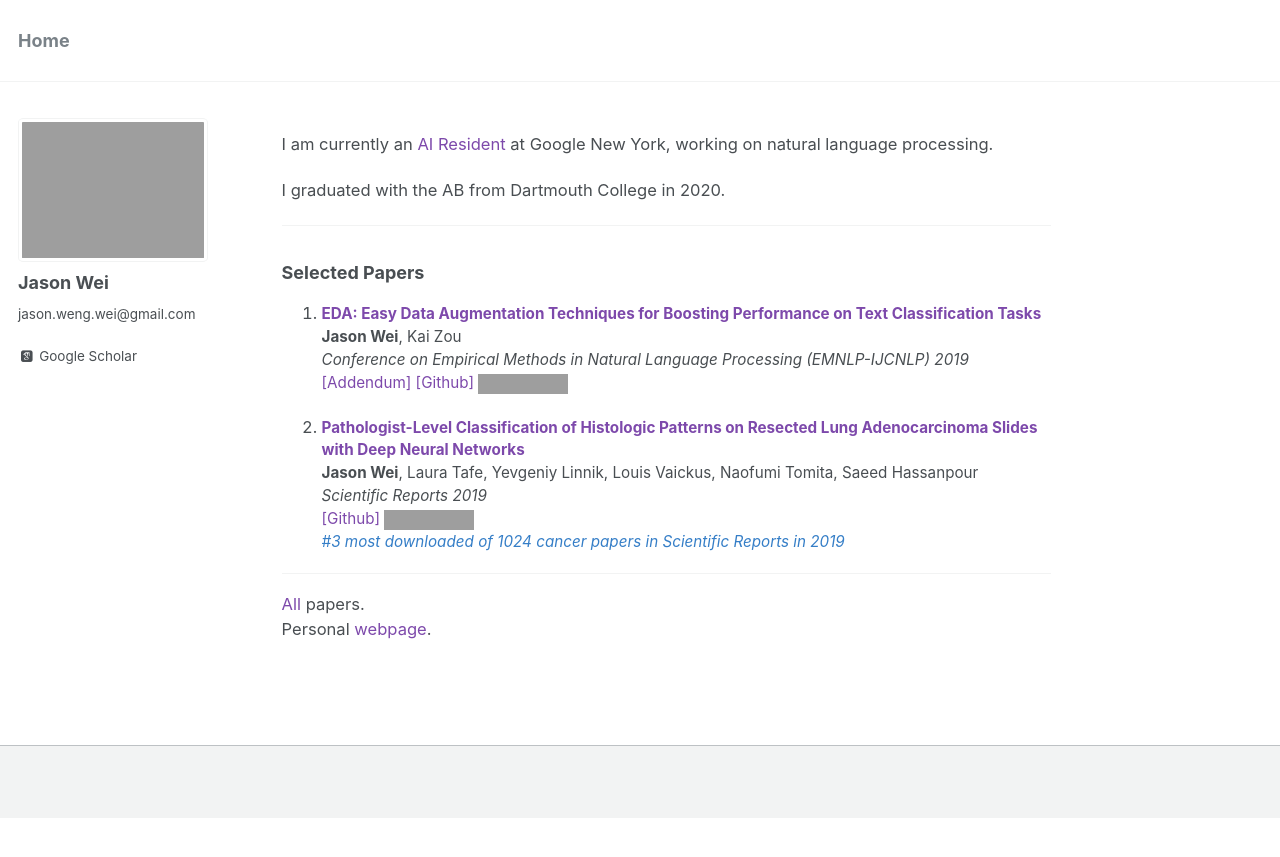
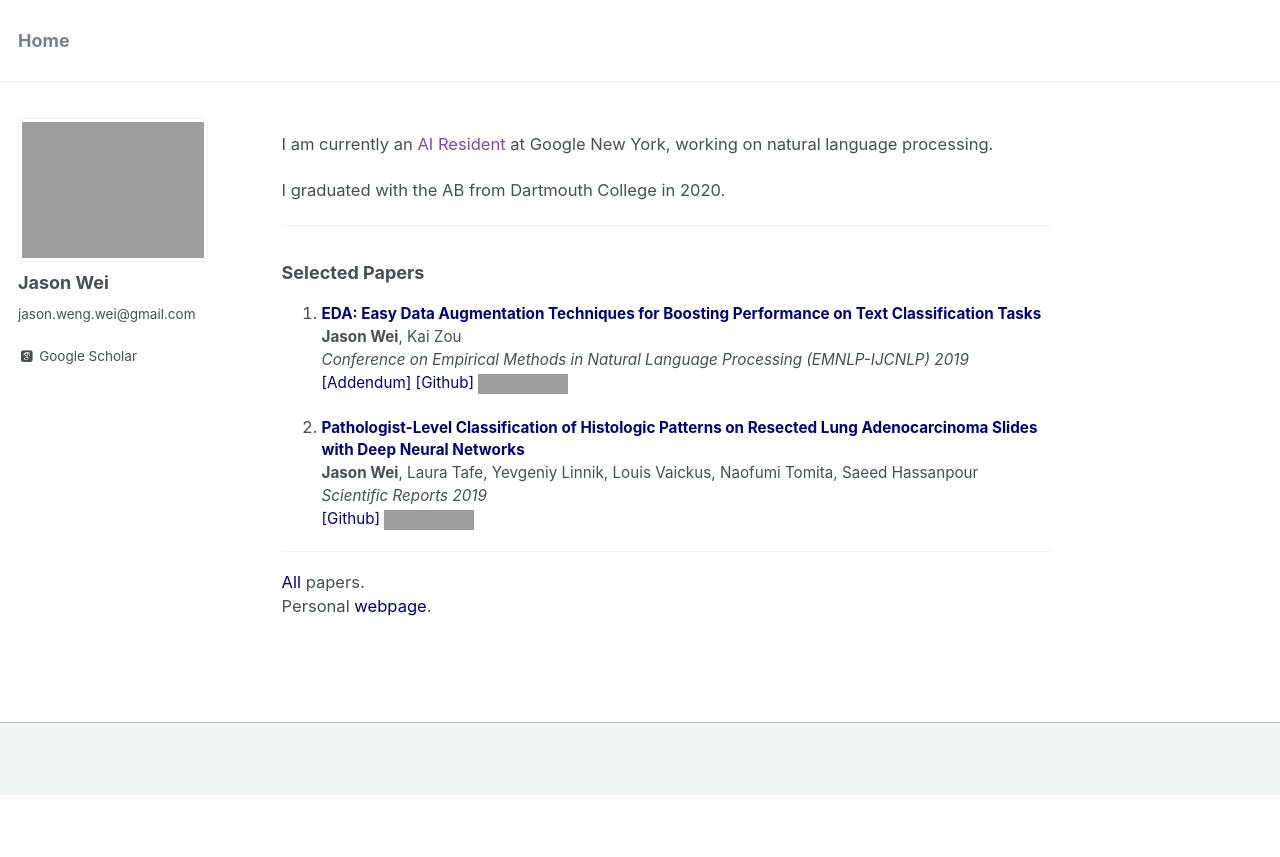
Before and after one commit to jasonwei20/jasonwei20.github.io, a Jekyll site: the page built from _pages/about.md, in a window 1280 px wide. Shown: the top 857 px of the page. Built offline with Jekyll 4.4.1, drawn with Linux system fonts in a browser that asks for light colours; some web fonts are replaced; grey boxes are pictures that could not be loaded.

Commit message:
add stuff

```diff
--- a/_pages/about.md
+++ b/_pages/about.md
@@ -17,23 +17,22 @@ I graduated with the AB from Dartmouth College in 2020.
 
 ### Selected Papers
 
-1. <a href="https://www.aclweb.org/anthology/D19-1670.pdf" style="color:#7d49ab" target="_blank"><b>EDA: Easy Data Augmentation Techniques for Boosting Performance on Text Classification Tasks</b></a>
+1. <a href="https://www.aclweb.org/anthology/D19-1670.pdf" style="color:navy" target="_blank"><b>EDA: Easy Data Augmentation Techniques for Boosting Performance on Text Classification Tasks</b></a>
 **Jason Wei**, Kai Zou
 *Conference on Empirical Methods in Natural Language Processing (EMNLP-IJCNLP) 2019* <br>
-<a href="https://jasonwei20.github.io/addendum_eda/" style="color:#7d49ab" target="_blank">[Addendum]</a>
-<a href="https://github.com/jasonwei20/eda_nlp" style="color:#7d49ab" target="_blank">[Github]</a>
+<a href="https://jasonwei20.github.io/addendum_eda/" style="color:navy" target="_blank">[Addendum]</a>
+<a href="https://github.com/jasonwei20/eda_nlp" style="color:navy" target="_blank">[Github]</a>
 <img height="16" src="https://img.shields.io/github/stars/jasonwei20/eda_nlp.svg?logo=github&logoColor=white&colorA=navy&link=https://github.com/jasonwei20/eda_nlp&link=https://github.com/jasonwei20/eda_nlp">
 
-1. <a href="https://www.nature.com/articles/s41598-019-40041-7" style="color:#7d49ab" target="_blank"><b>Pathologist-Level Classification of Histologic Patterns on Resected Lung Adenocarcinoma Slides with Deep Neural Networks</b></a>
+1. <a href="https://www.nature.com/articles/s41598-019-40041-7" style="color:navy" target="_blank"><b>Pathologist-Level Classification of Histologic Patterns on Resected Lung Adenocarcinoma Slides with Deep Neural Networks</b></a>
 **Jason Wei**, Laura Tafe, Yevgeniy Linnik, Louis Vaickus, Naofumi Tomita, Saeed Hassanpour
 *Scientific Reports 2019*
-<a href="https://github.com/BMIRDS/deepslide" style="color:#7d49ab" target="_blank">[Github]</a>
+<a href="https://github.com/BMIRDS/deepslide" style="color:navy" target="_blank">[Github]</a>
 <img height="16" src="https://img.shields.io/github/stars/BMIRDS/deepslide.svg?logo=github&logoColor=white&colorA=navy&link=https://github.com/BMIRDS/deepslide&link=https://github.com/BMIRDS/deepslide">
-<a href="https://www.nature.com/collections/ghegcgfbdi" style="color:#357EC7" target="_blank"><i>#3 most downloaded of 1024 cancer papers in Scientific Reports in 2019</i></a>
 
 ------
-<a href="https://jasonwei20.github.io/papers/" style="color:#7d49ab">All</a> papers.
-Personal <a href="https://jasonwei20.github.io/personal/" style="color:#7d49ab">webpage</a>.
+<a href="https://jasonwei20.github.io/papers/" style="color:navy">All</a> papers.
+Personal <a href="https://jasonwei20.github.io/personal/" style="color:navy">webpage</a>.
 
 
 <!-- Global site tag (gtag.js) - Google Analytics -->
```
